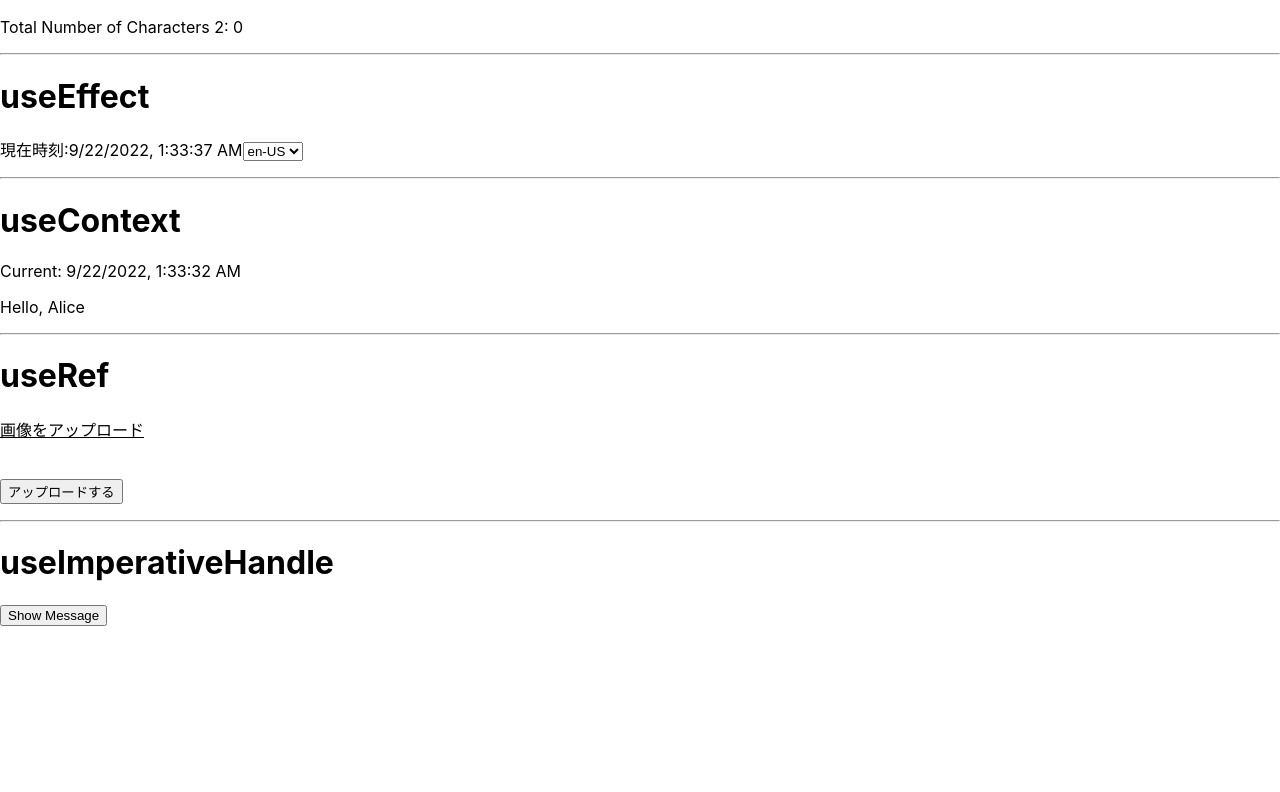
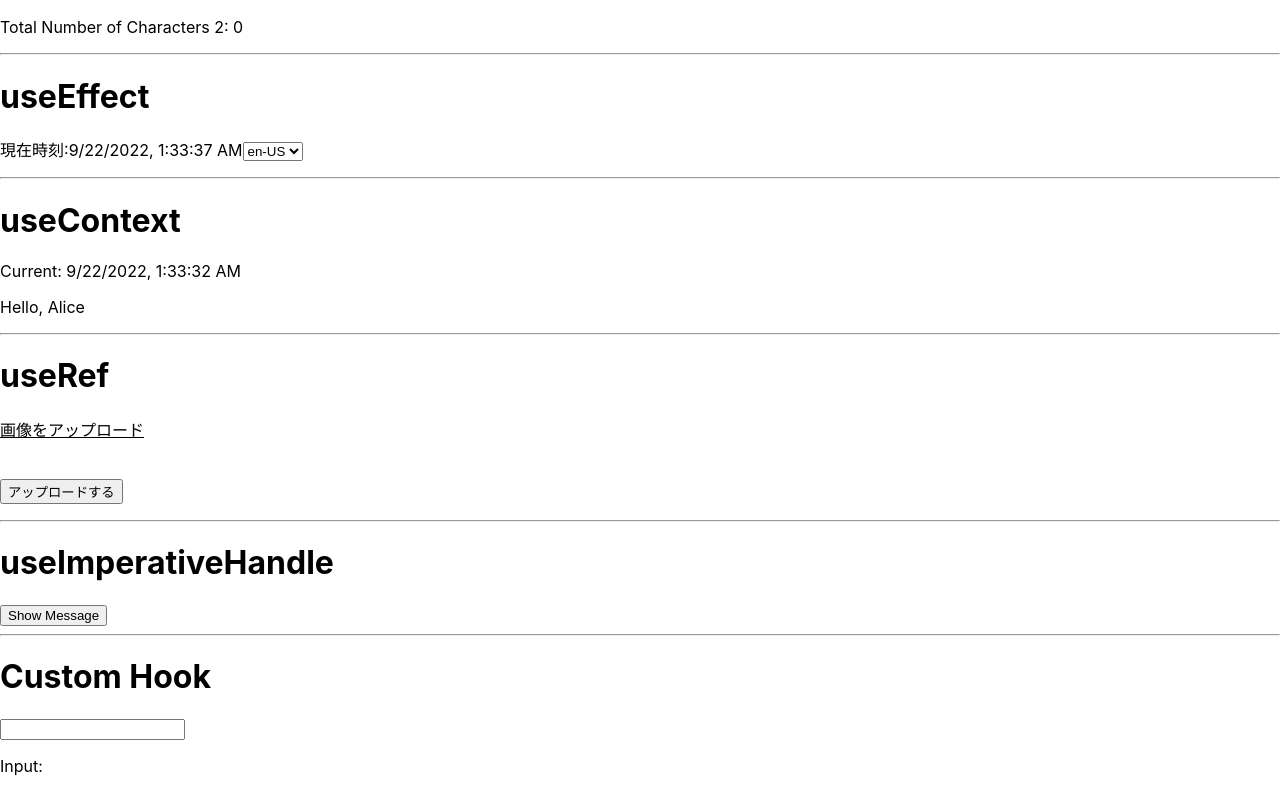
Before and after one commit to TomozQ/react-ts101, a React (Create React App) app: page / in a window 1280 px wide. Shown: the part 1175-1967 px from the top of the page. Before the commit the page ends 1801 px from the top, so only its background shows below. Built offline with nearby package versions, Linux system fonts and the light colour scheme.

Commit message:
Custom Hook / useDebugValue

```diff
--- /dev/null
+++ b/src/components/Custom.tsx
@@ -0,0 +1,33 @@
+import React, { useState, useCallback, useDebugValue } from "react";
+
+// input向けにコールバックと現在の入力内容をまとめたフック
+const useInput = () => {
+  // 現在の入力値を保持するフック
+  const [state, setState] = useState('')
+  // inputが変化したら、フック内の状態を更新する
+  const onChange = useCallback((e: React.ChangeEvent<HTMLInputElement>) => {
+    setState(e.target.value)
+  },[])
+
+  // デバッグ用に値を出力する
+  // 値は開発者ツールのComponentsタブに表示される
+  useDebugValue(`Input: ${state}`)
+
+  // 現在の入力内容とコールバック関数だけ返す
+  return [state, onChange] as const
+}
+
+export const Input = () => {
+  const [text, onChangeText] = useInput()
+
+  return (
+    <div>
+      <input type='text' value={text} onChange={ onChangeText } />
+      <p>Input: {text} </p>
+    </div>
+  )
+}
+
+// useInputでは、input要素のonChangeが呼ばれたらナブの状態を更新するためuseStateとuseCallbackを組み合わせている。
+
+// Inputコンポーネントではカスタムフックを呼び出して、状態と関数を取得し、input要素に渡している。
--- a/src/index.tsx
+++ b/src/index.tsx
@@ -16,6 +16,7 @@
 import ContextParent from './components/Context';
 import ImageUploader from './components/UseRef';
 import ImperativeHandleParent from './components/ImperativeHandleParent';
+import { Input } from './components/Custom';
 
 import reportWebVitals from './reportWebVitals';
 
@@ -61,6 +62,9 @@
     <hr />
     <h1>useImperativeHandle</h1>
     <ImperativeHandleParent />
+    <hr />
+    <h1>Custom Hook</h1>
+    <Input />
   </>
   // </React.StrictMode>
 );
```
